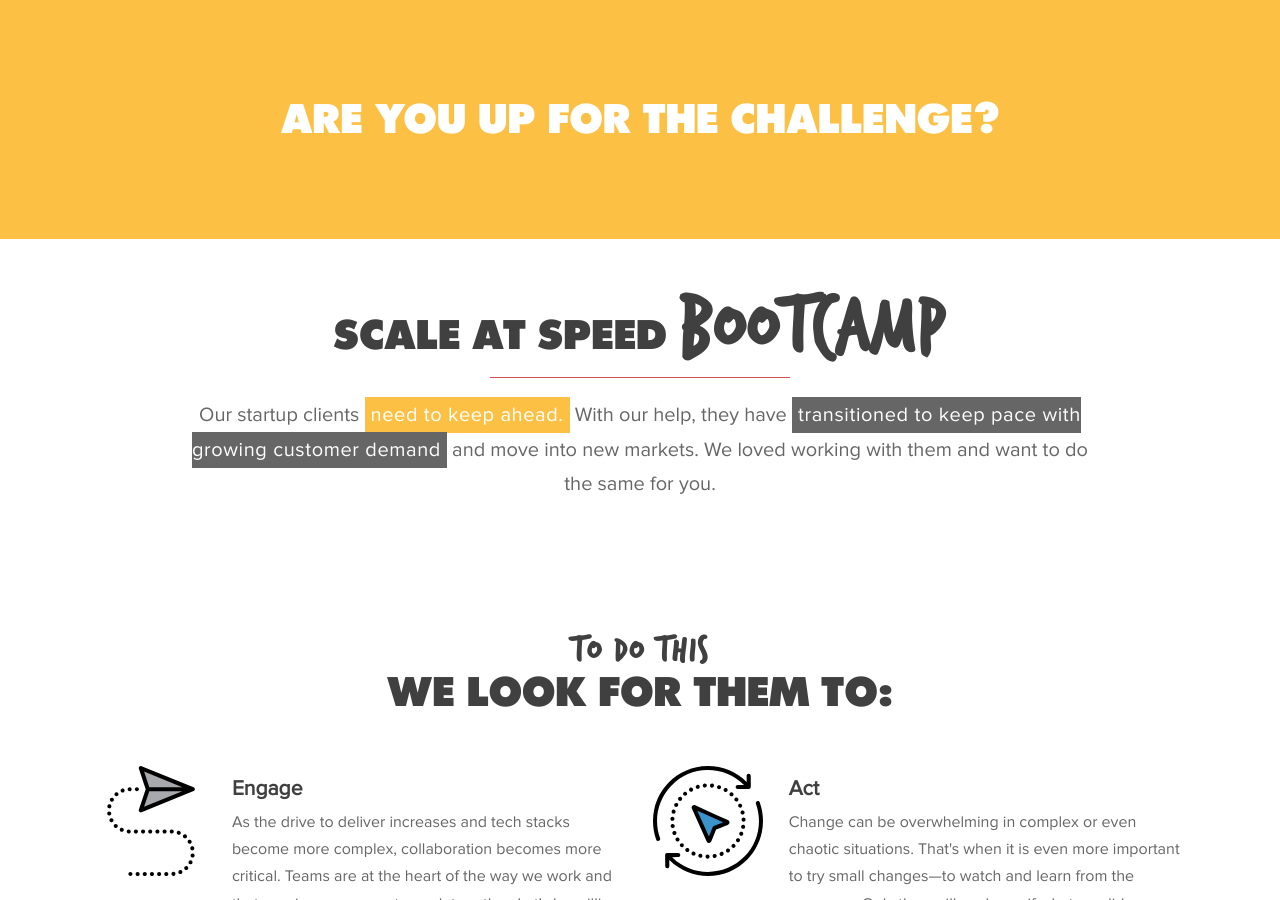
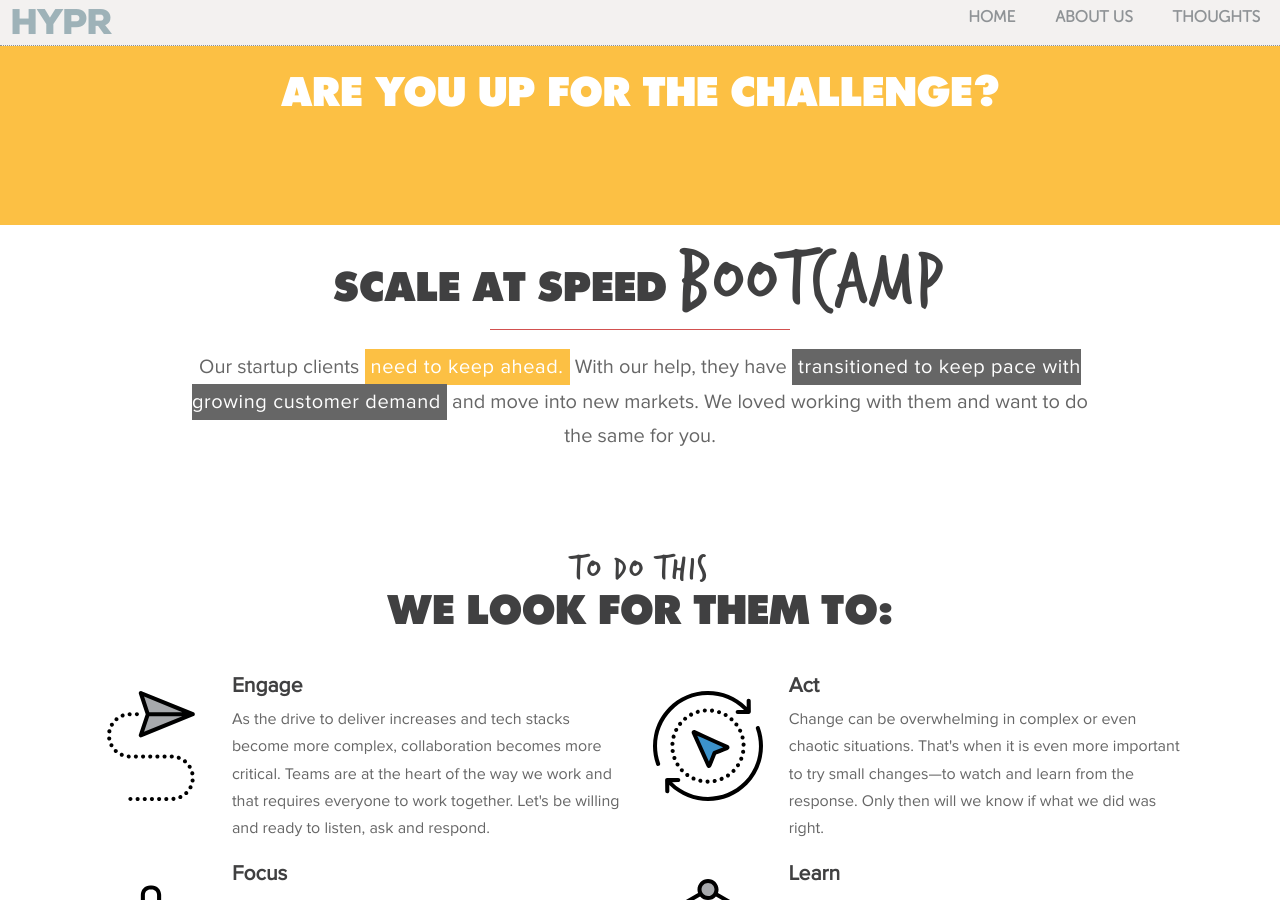
Before and after one commit to hyprnz/hyprnz.github.io, a Jekyll site: the page bootcamp.html, which Jekyll copies as it is, in a window 1280 px wide and 900 px high. Built offline with Jekyll 4.4.1, drawn with Linux system fonts in a browser that asks for light colours; some web fonts are replaced.

Commit message:
Bootcamp - hypr branding for demo

```diff
--- a/bootcamp.html
+++ b/bootcamp.html
@@ -4,10 +4,26 @@
 <head>
     <meta http-equiv="Content-Type" content="text/html; charset=UTF-8">
     <title>Scale at Speed Bootcamp - Hypr Innovation Ltd</title>
+
+    <link rel="stylesheet" type="text/css" href="/css/common.css"/>
+    <link rel="stylesheet" type="text/css" href="/css/font-nexa-black.css"/>
+    <link rel="stylesheet" type="text/css" href="/css/font-museo-sans-rounded-300.css"/>
+
     <link rel="stylesheet" type="text/css" href="./css/bootcamp.css"/>
 </head>
 
 <body class="">
+
+<div class="navigation">
+    <div class="navbar-fixed-top top-nav-collapse">
+        <span class="navbar-hypr"><a href="https://hypr.nz">HYPR</a></span>
+        <ul>
+            <li><a href="/thoughts">Thoughts</a></li>
+            <li><a href="/about">About Us</a></li>
+            <li><a href="/">Home</a></li>
+        </ul>
+    </div>
+</div>
 
 
 <div class="simple-header header-yellow"><h1>Are you up for the challenge?</h1></div>
```
Also changed, not shown: other parts of bootcamp.html (+11 -0 lines).
